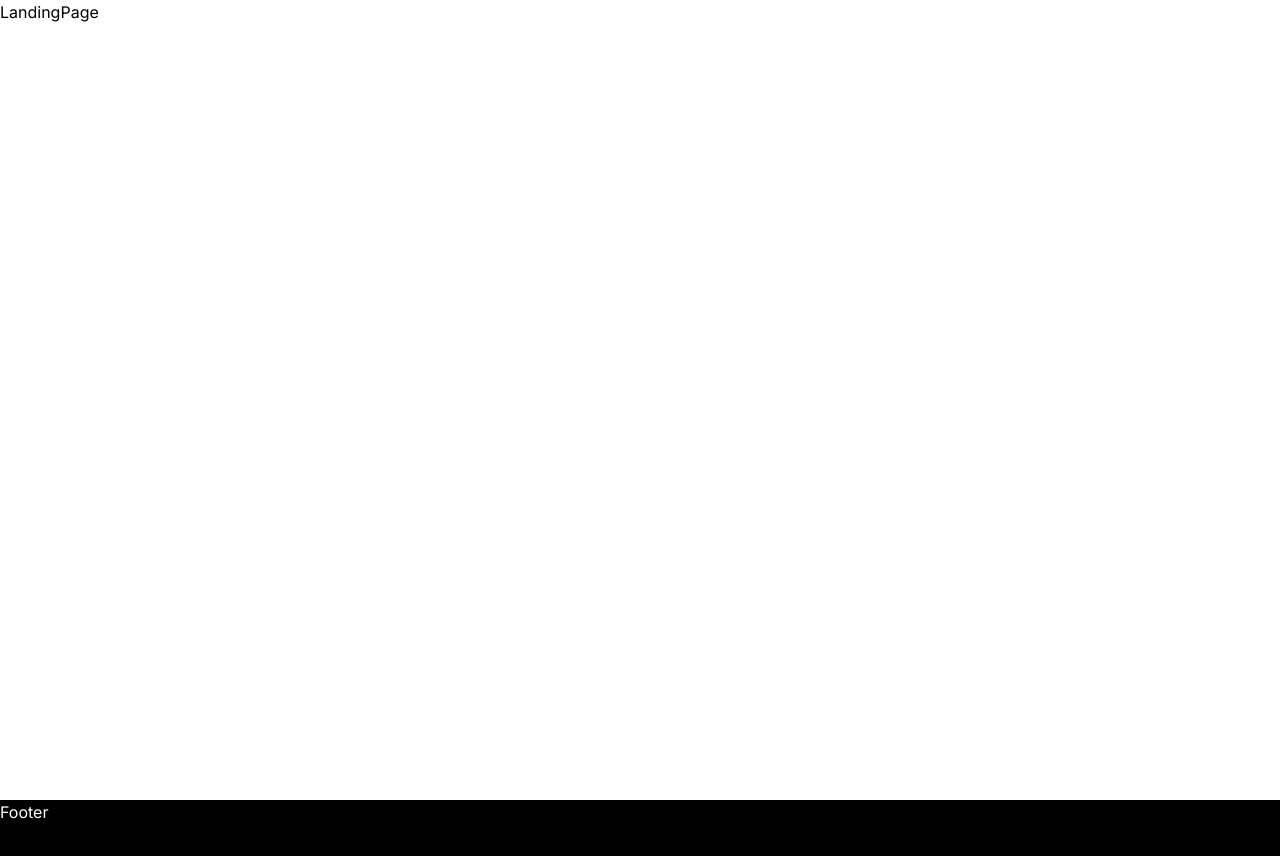
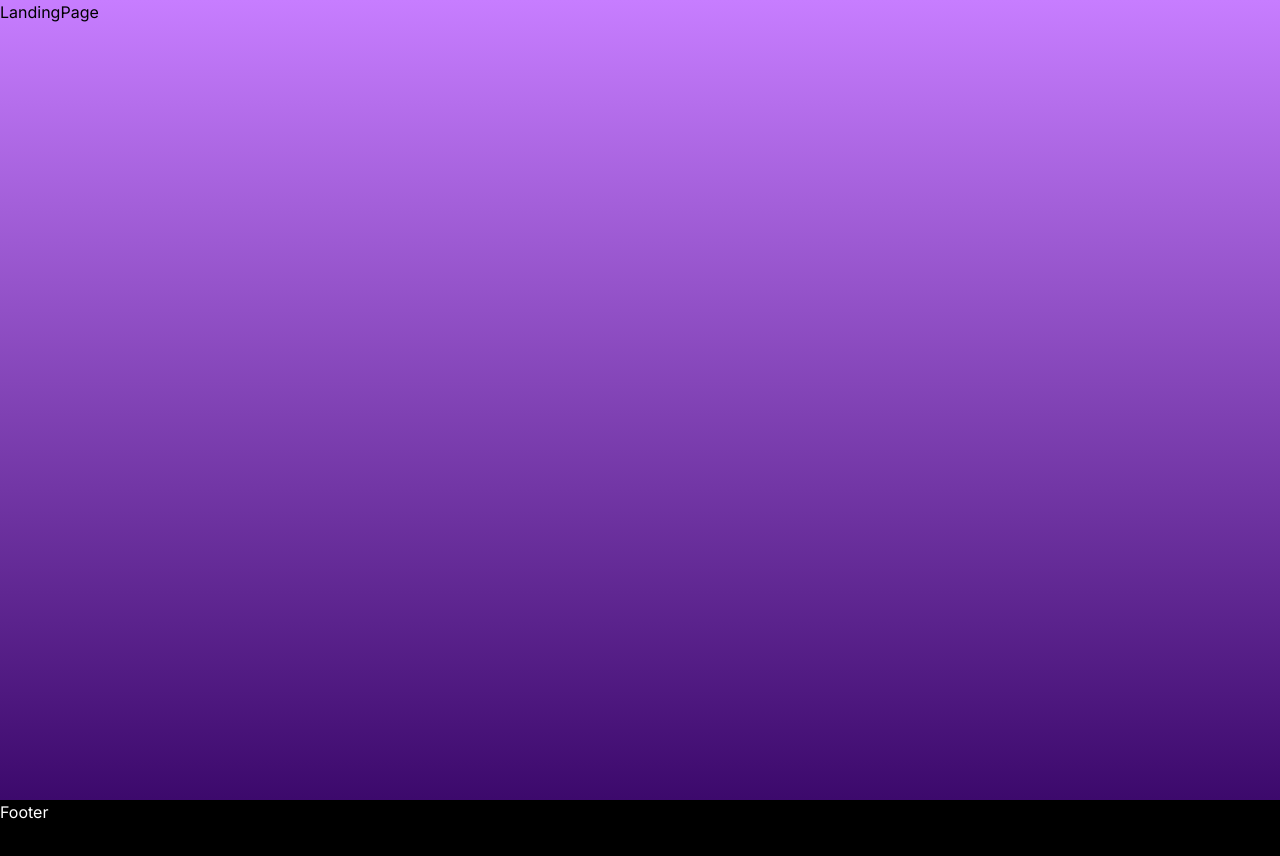
Before and after one commit to cdyniranjan7321/Quiz_App_Project_in_React_Js, a Next.js app: page / in a window 1280 px wide. Shown: the top 856 px of the page. Built offline with nearby package versions, Linux system fonts and the light colour scheme.

Commit message:
QA-1 basic change

```diff
--- a/src/components/LandingPage.tsx
+++ b/src/components/LandingPage.tsx
@@ -3,7 +3,7 @@ import React, { useState } from 'react'
 
 const LandingPage = () => {
   return (
-    <div className='w-full h-screen'>
+    <div className='w-full h-screen bg-gradient-to-b from-[#C77DFF] to-[#3C096C] '>
       <h1>LandingPage</h1>
     </div>
   )
```
